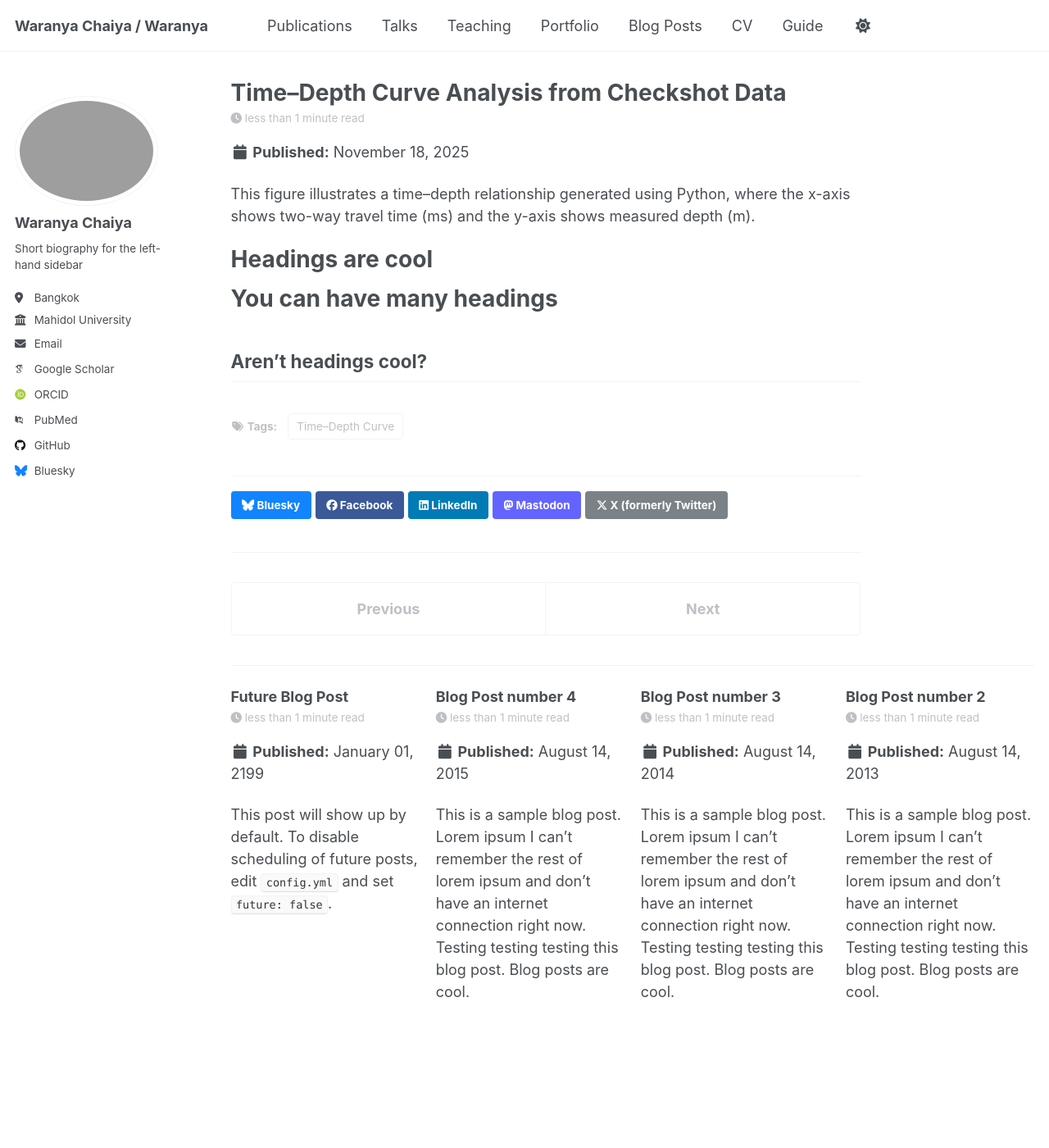
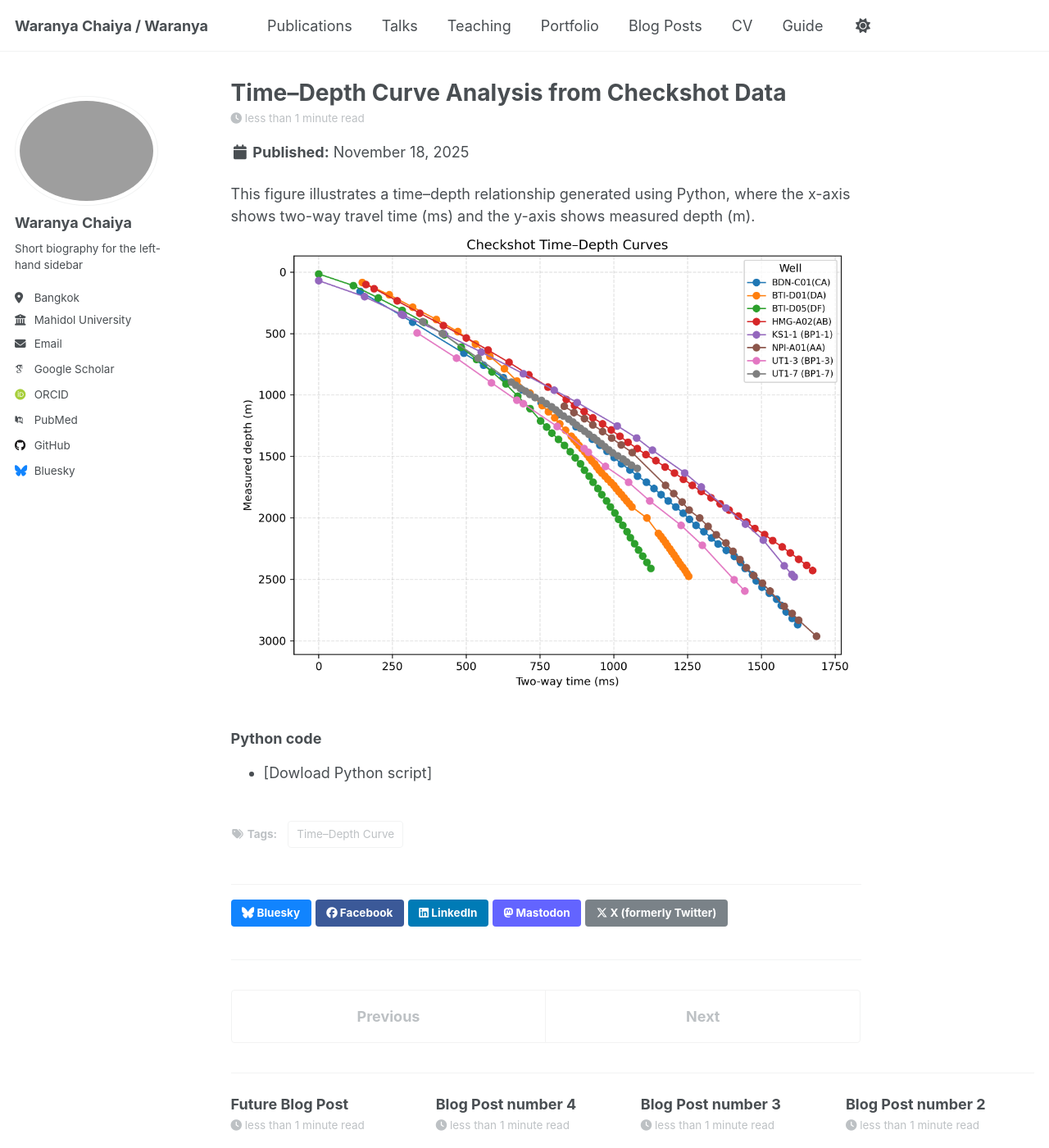
Before and after one commit to WaranyaChy/Waranyachy.github.io, a Jekyll site: the page built from _posts/2025-11-18-blog-post-1.md, in a window 1280 px wide and 1400 px high. Shown: the whole window at 82% size. Built offline with Jekyll 4.4.1, drawn with Linux system fonts in a browser that asks for light colours; some web fonts are replaced; a script that is not in the unit is left out.

Commit message:
Update 2025-11-18-blog-post-1.md

```diff
--- a/_posts/2025-11-18-blog-post-1.md
+++ b/_posts/2025-11-18-blog-post-1.md
@@ -7,13 +7,7 @@ tags:
 ---
 
 This figure illustrates a time–depth relationship generated using Python, where the x-axis shows two-way travel time (ms) and the y-axis shows measured depth (m).
+<img src='/images/checkshot_time_depth.png'>
 
-
-Headings are cool
-======
-
-You can have many headings
-======
-
-Aren't headings cool?
-------
+### Python code
+- [Dowload Python script]
```
